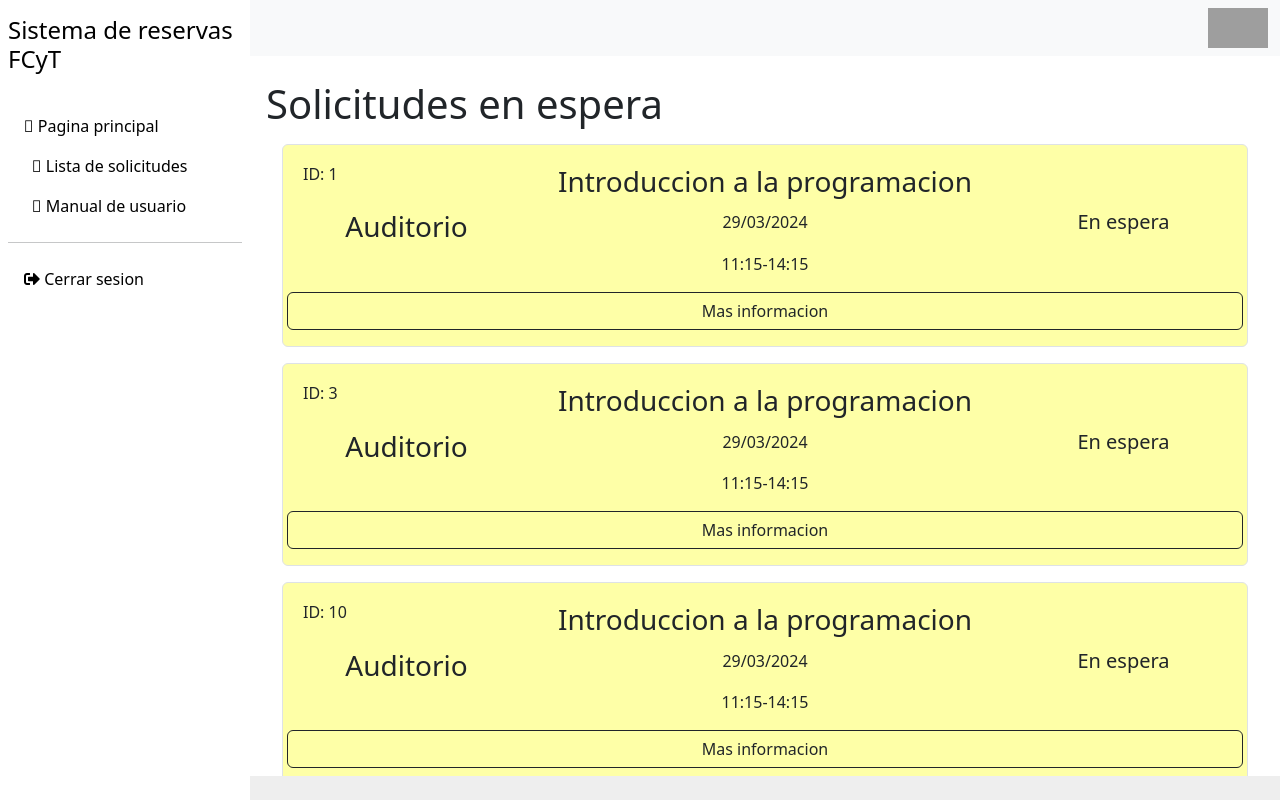
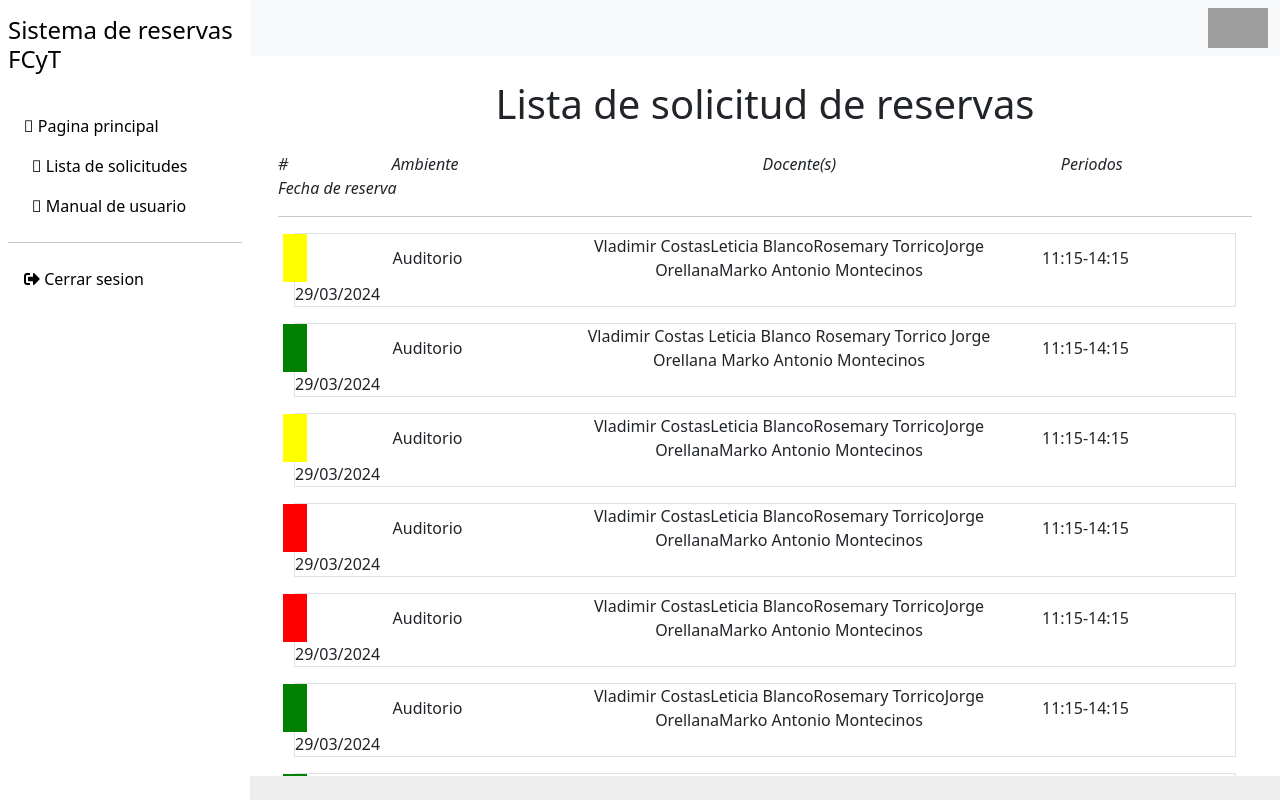
Before and after one commit to BruteForceSolutionsSRL/reservation-system-front, a React (Vite) app: page /superuser/reservations-list-superuser in a window 1280 px wide. Built offline with nearby package versions, Linux system fonts and the light colour scheme; grey boxes are pictures that could not be loaded.

Commit message:
feat: Adding views for superuser, views for requests list, request information.

```diff
--- a/src/App.jsx
+++ b/src/App.jsx
@@ -5,6 +5,8 @@ import Sidebar from "./Components/Sidebar.jsx/Sidebar";
 import EnvironmentRequest from "./Pages/EnvironmentRequest/EnvironmentRequest";
 import LandingPage from "./Pages/LandingPage/LandingPage";
 import ReservationList from "./Pages/User/ReservationsList/ReservationList";
+import RequestsList from "./Pages/SuperUser/RequestsList/RequestsList";
+import ReservationInformation from "./Pages/SuperUser/ReservationInformation/ReservationInformation";
 
 export default function App() {
   return (
@@ -35,7 +37,7 @@ export default function App() {
           ></Route>
           <Route
             path="reservations-list-superuser"
-            element={<ReservationList />}
+            element={<RequestsList />}
           />
         </Route>
         <Route path="*" element={<ErrorPage />}></Route>
--- /dev/null
+++ b/src/Pages/SuperUser/RequestsList/RequestsList.jsx
@@ -0,0 +1,36 @@
+import { reservations } from "../../User/ReservationsList/ReservationList.mocks";
+import ReservationInformation from "../ReservationInformation/ReservationInformation";
+export default function RequestsList() {
+  return (
+    <div className="container">
+      <h1 className="text-center">Lista de solicitud de reservas</h1>
+      <div className="row text-center pt-3">
+        <div className="col-sm-auto">
+          <i>#</i>
+        </div>
+        <div className="col-3">
+          <i>Ambiente</i>
+        </div>
+
+        <div className="col-6">
+          <i>Docente(s)</i>
+        </div>
+
+        <div className="col-sm-auto">
+          <i>Periodos</i>
+        </div>
+        <div className="col-sm-auto">
+          <i>Fecha de reserva</i>
+        </div>
+      </div>
+      <hr />
+      {reservations.map((element) => {
+        return (
+          <div key={element.resevationId}>
+            <ReservationInformation {...element} />
+          </div>
+        );
+      })}
+    </div>
+  );
+}
--- /dev/null
+++ b/src/Pages/SuperUser/ReservationInformation/ReservationInformation.css
@@ -0,0 +1,21 @@
+#reservation-information-card:hover {
+  background-color: #ccc;
+}
+
+#reservation-information-card {
+  cursor: pointer;
+}
+.scroll-modal {
+  height: 25vh;
+  overflow-x: hidden;
+  overflow-y: scroll;
+  width: 100%;
+}
+@media (max-width: 767px) {
+  .scroll-modal {
+    height: 40vh;
+    overflow-x: hidden;
+    overflow-y: scroll;
+    width: 100%;
+  }
+}
--- /dev/null
+++ b/src/Pages/SuperUser/ReservationInformation/ReservationInformation.jsx
@@ -0,0 +1,169 @@
+import { useState } from "react";
+import Button from "react-bootstrap/Button";
+import Modal from "react-bootstrap/Modal";
+import Toast from "react-bootstrap/Toast";
+import ToastContainer from "react-bootstrap/ToastContainer";
+import "./ReservationInformation.css";
+export default function ReservationInformation(props) {
+  const [show, setShow] = useState(false);
+  const [showToast, setShowToast] = useState(false);
+  const [bg, setBg] = useState("");
+  const {
+    resevationId,
+    asignament,
+    teachers,
+    groups,
+    reason,
+    environment,
+    reservationDate,
+    schedule,
+    academicPeriods,
+    state,
+    capacity,
+  } = props;
+
+  const handleAcceptModal = () => {
+    setBg("success");
+    setShow(false);
+    setShowToast(true);
+  };
+  const handleRefuseModal = () => {
+    setBg("danger");
+    setShow(false);
+    setShowToast(true);
+  };
+
+  return (
+    <>
+      <div
+        className="border text-center m-3"
+        id="reservation-information-card"
+        onClick={() => setShow(true)}
+      >
+        <div className="row">
+          <div
+            className="col-sm-auto"
+            style={
+              state === -1
+                ? { backgroundColor: "yellow" }
+                : state === 0
+                ? { background: "red" }
+                : { background: "green" }
+            }
+          ></div>
+          <div className="col-3 d-flex justify-content-center align-items-center">
+            {environment}
+          </div>
+          <div className="col-6 d-flex justify-content-center align-items-center">
+            {teachers}
+          </div>
+          <div className="col-sm-auto d-flex justify-content-center align-items-center">
+            {schedule}
+          </div>
+          <div className="col-sm-auto d-flex justify-content-center align-items-center">
+            {reservationDate}
+          </div>
+        </div>
+      </div>
+
+      <ToastContainer
+        className="p-3 m-3"
+        position="top-end"
+        style={{ zIndex: 1 }}
+      >
+        <Toast
+          onClose={() => setShowToast(false)}
+          show={showToast}
+          delay={3000}
+          bg={bg}
+          autohide
+        >
+          <Toast.Body>
+            <i
+              class="fal fa-exclamation-triangle"
+              style={{ color: "white" }}
+            ></i>{" "}
+            <i
+              style={{ color: "white" }}
+            >{`Solicitud ID: ${resevationId} rechazada`}</i>
+          </Toast.Body>
+        </Toast>
+      </ToastContainer>
+      <Modal
+        show={show}
+        onHide={() => setShow(false)}
+        dialogClassName="modal-90w"
+        size="lg"
+        centered={true}
+        aria-labelledby="reservation-info-modal"
+      >
+        <Modal.Header closeButton>
+          <Modal.Title id="reservation-info-modal">
+            {`Materia: ${asignament}`}
+          </Modal.Title>
+        </Modal.Header>
+        <Modal.Body>
+          <div className="border scroll-modal mb-3">
+            <table className="table">
+              <thead>
+                <tr>
+                  <th scope="col">#</th>
+                  <th scope="col">Docente</th>
+                  <th scope="col">Grupo</th>
+                </tr>
+              </thead>
+              <tbody>
+                <tr>
+                  <th scope="row">1</th>
+                  <td>Mark</td>
+                  <td>2</td>
+                </tr>
+                <tr>
+                  <th scope="row">2</th>
+                  <td>Jacob</td>
+                  <td>10</td>
+                </tr>
+                <tr>
+                  <th scope="row">3</th>
+                  <td>Felix</td>
+                  <td>40</td>
+                </tr>
+                <tr>
+                  <th scope="row">4</th>
+                  <td>Felix</td>
+                  <td>20</td>
+                </tr>
+              </tbody>
+            </table>
+          </div>
+          <div className="row">
+            <div className="col">
+              <h6>Motivo:</h6>
+              <p>{reason}</p>
+              <h6>Ambiente: </h6>
+              <p>{environment}</p>
+            </div>
+            <div className="col">
+              <h6>Fecha de la reserva: </h6>
+              <p>{reservationDate}</p>
+              <h6>Horario: </h6>
+              <p>{schedule}</p>
+            </div>
+            <div className="col">
+              <h6>Periodos academicos: </h6>
+              <p>{academicPeriods}</p>
+            </div>
+          </div>
+        </Modal.Body>
+        <Modal.Footer>
+          <Button variant="outline-danger" onClick={handleRefuseModal}>
+            Rechazar
+          </Button>
+          <Button variant="outline-success" onClick={handleAcceptModal}>
+            Aceptar
+          </Button>
+        </Modal.Footer>
+      </Modal>
+    </>
+  );
+}
```
